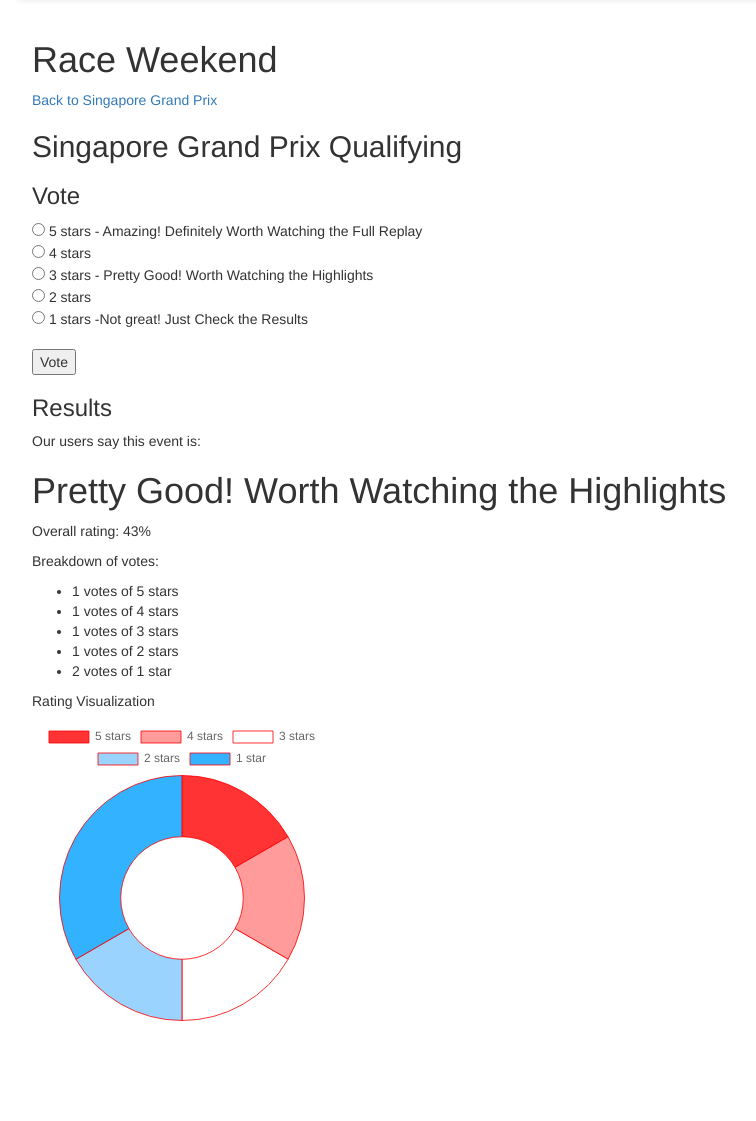
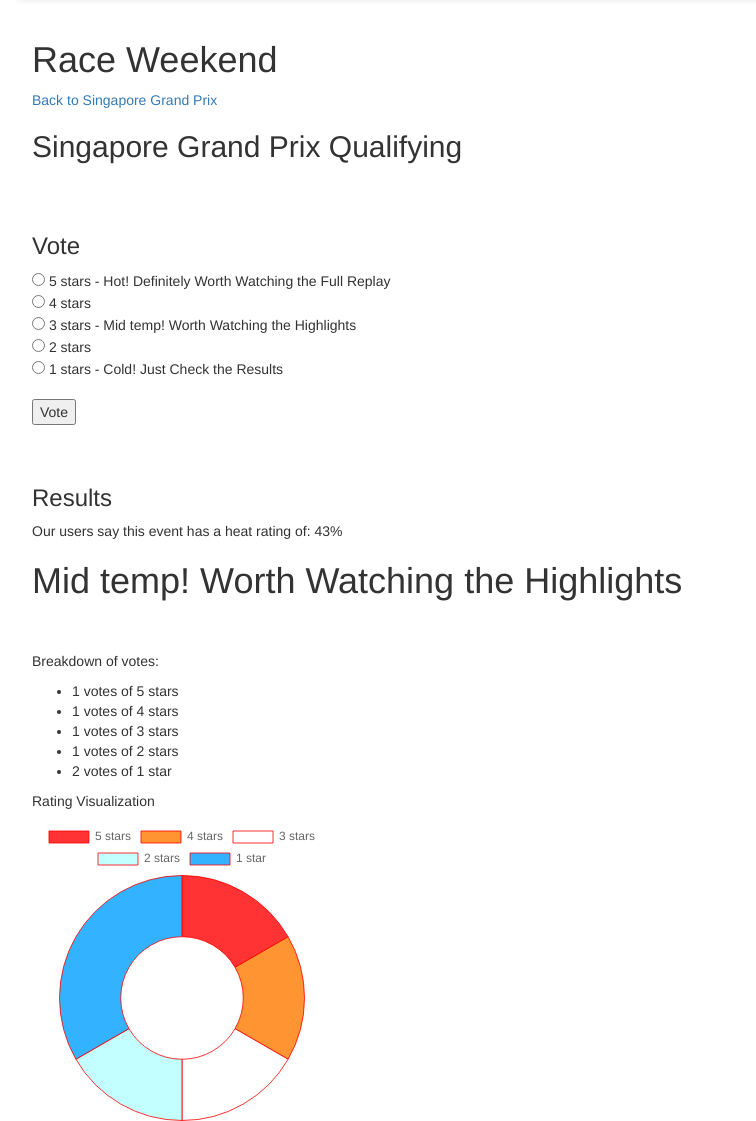
Before and after one commit to Dom19740/Project-Sports-Replay-Forum, a Django app: page /f1/events/4/ in a window 1280 px wide. Shown: the part 52-1173 px from the top of the page, without its empty margins (53-809 px from the left). Before the commit the page ends 1073 px from the top, so only its background shows below. Run offline with Django 5.2, Linux system fonts and the light colour scheme; a user stored in the database is signed in; data comes from the database, SQL or seed files in the repository; both versions use the stored data as it was after the commit; some libraries are stand-ins or nearby versions.

Commit message:
results formatting updated

```diff
--- a/sportsreplayforum/f1/templates/f1/race_event.html
+++ b/sportsreplayforum/f1/templates/f1/race_event.html
@@ -15,6 +15,8 @@
     </div>
 
     <h2>{{ event.race_weekend.name }} {{ event.event_type|title }}</h2>
+    <br>
+    <br>
 
     <h3>Vote</h3>
         {% if request.user.is_authenticated %}
@@ -24,7 +26,7 @@
                 <input type="radio" name="stars" value="4"> 4 stars {{ rating_text.4 }}<br>
                 <input type="radio" name="stars" value="3"> 3 stars - {{ rating_text.3 }}<br>
                 <input type="radio" name="stars" value="2"> 2 stars {{ rating_text.2 }}<br>
-                <input type="radio" name="stars" value="1"> 1 stars -{{ rating_text.1 }}<br>
+                <input type="radio" name="stars" value="1"> 1 stars - {{ rating_text.1 }}<br>
                 <br>
                 <input type="submit" value="Vote">
             </form>
@@ -35,21 +37,24 @@
                 <a href="{% url 'core:register' %}" class="btn btn-primary text-white">Register</a>
             </nav>
         {% endif %}
+        <br>
+        <br>
 
         <h3>Results</h3>
-        <p>Our users say this event is:</p>
 
         {% if event.rating.percentage >= 66 %}
+            <p>Our users say this event has a heat rating of: {{ event.rating.percentage|floatformat:0 }}%</p>
             <h1>{{ rating_text.5 }}</h1>
-            <p>Overall rating: {{ event.rating.percentage|floatformat:0 }}%</p>
+
         {% elif event.rating.percentage >= 33 %}
+            <p>Our users say this event has a heat rating of: {{ event.rating.percentage|floatformat:0 }}%</p>
             <h1>{{ rating_text.3 }}</h1>
-            <p>Overall rating: {{ event.rating.percentage|floatformat:0 }}%</p>
         {% else %}
+            <p>Our users say this event has a heat rating of: {{ event.rating.percentage|floatformat:0 }}%</p>
             <h1>{{ rating_text.1 }}</h1>
-            <p>Overall rating: {{ event.rating.percentage|floatformat:0 }}%</p>
         {% endif %}
-
+        <br>
+        <br>
         <p>Breakdown of votes:</p>
         <ul>
             <li>{{ event.rating.five_stars }} votes of 5 stars</li>
@@ -80,9 +85,9 @@
                         data: [fiveStars, fourStars, threeStars, twoStars, oneStar],
                         backgroundColor: [
                             'rgba(255, 0, 0, 0.8)',
-                            'rgba(255, 130, 130, 0.8)',
+                            'rgba(255, 122, 0, 0.8)',
                             'rgba(255, 255, 255, 0.8)',
-                            'rgba(130, 200, 255, 0.8)',
+                            'rgba(180, 255, 255, 0.8)',
                             'rgba(0, 160, 255, 0.8)',
                         ],
                         borderColor: [
--- a/sportsreplayforum/f1/views.py
+++ b/sportsreplayforum/f1/views.py
@@ -26,11 +26,11 @@ def race_weekend(request, race_id):
 def event(request, event_id):
     event = get_object_or_404(Event, id=event_id)
     rating_text = {
-        5: "Amazing! Definitely Worth Watching the Full Replay",
+        5: "Hot! Definitely Worth Watching the Full Replay",
         4: "",
-        3: "Pretty Good! Worth Watching the Highlights",
+        3: "Mid temp! Worth Watching the Highlights",
         2: "",
-        1: "Not great! Just Check the Results"
+        1: "Cold! Just Check the Results"
     }
     return render(request, 'f1/race_event.html', {'event': event, 'rating_text': rating_text})
 
```
Also changed, not shown: sportsreplayforum/db.sqlite3.
